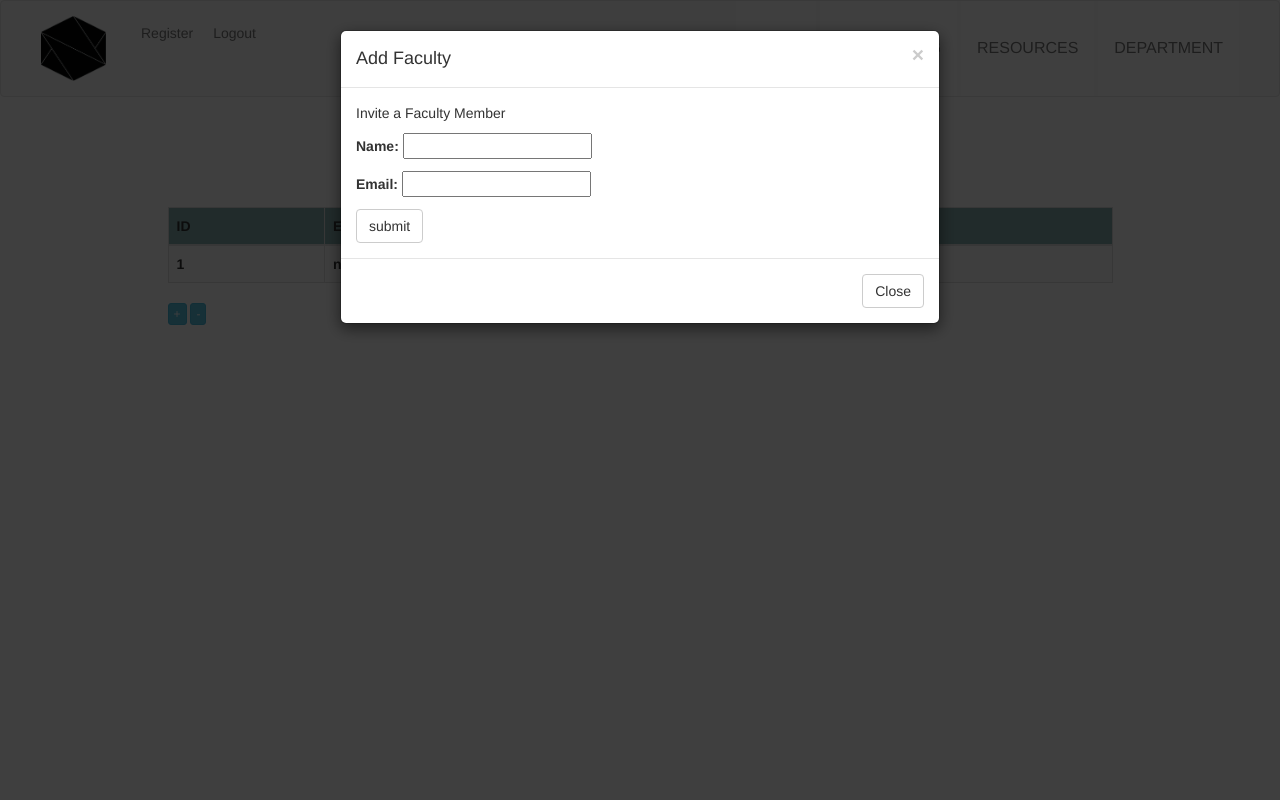
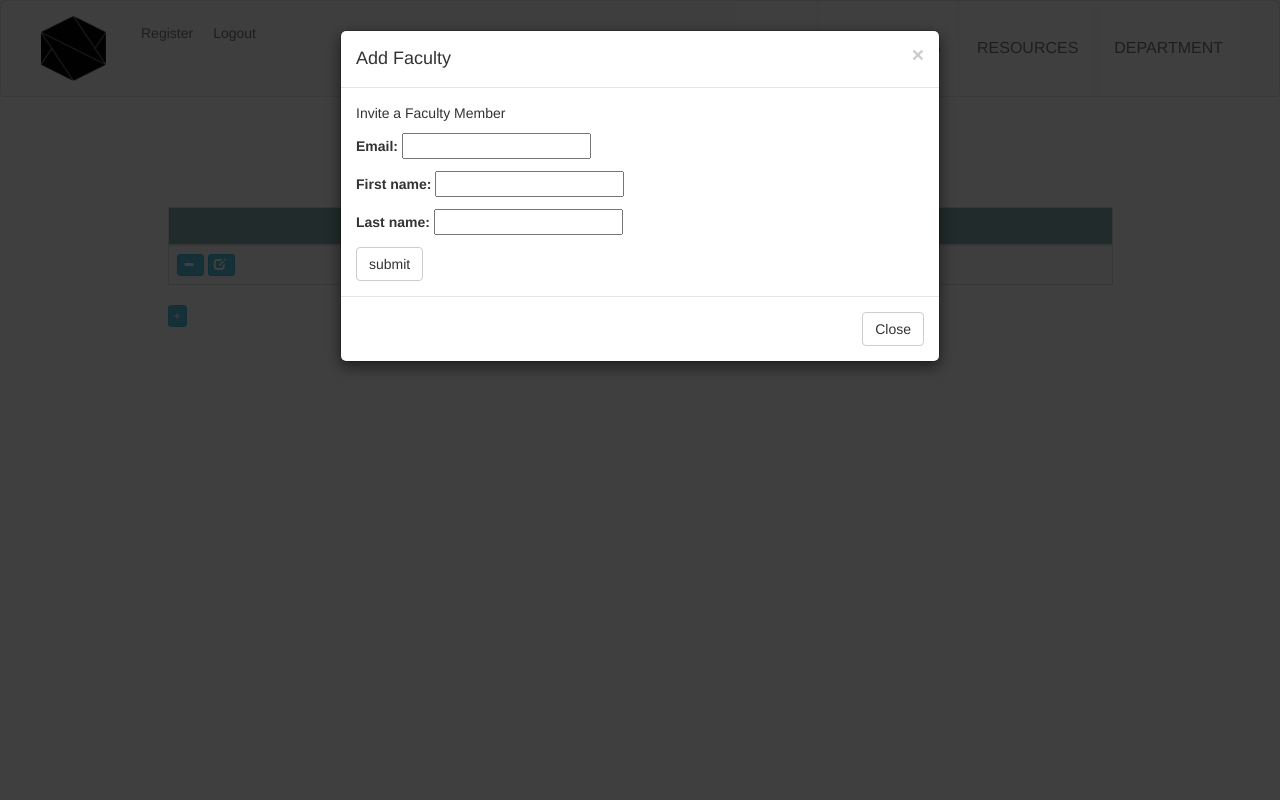
Before and after one commit to vdinovi/CSS, a Django app: template css/templates/faculty.html in a window 1280 px wide, after a click that opens the changed part. Run offline with Django 3.2, Linux system fonts and the light colour scheme; tables that the repository leaves empty hold one stand-in row (values such as "Sample post"); the template is opened without the code that fills it: values that come from a table or form of the project are taken from there, most other values are stand-ins (such as "Sample title", 1, 10 or a date in 2020); lists and menus that the app fills with data are empty; some libraries are stand-ins or nearby versions.

Commit message:
updated models and tests

```diff
--- a/css/forms.py
+++ b/css/forms.py
@@ -2,6 +2,7 @@ from django import forms
 from django.core.mail import send_mail
 from css.models import CUser, Room
 from django.http import HttpResponseRedirect
+import re
 
 #Login Form
 class LoginForm(forms.Form):
@@ -10,14 +11,18 @@ class LoginForm(forms.Form):
 
 #  Invite Form
 class InviteUserForm(forms.Form):
-    name = forms.CharField()
     email = forms.EmailField()
+    first_name = forms.CharField()
+    last_name = forms.CharField()
 
     def send_invite(self, usertype):
-        send_mail('Invite to register for CSS',
-                   self.cleaned_data['name'] + ', you have been invited to register for CSS',
-                   'registration@inviso-css',
-                   [self.cleaned_data['email']])
+        name = self.cleaned_data['first_name'] + self.cleaned_data['last_name']
+        print name
+        print self.data['email']
+        #send_mail('Invite to register for CSS',
+        #          name + ', you have been invited to register for CSS',
+        #          'registration@inviso-css',
+        #           [self.cleaned_data['email']])
 
 # Registration Form
 class RegisterUserForm(forms.Form):
@@ -31,17 +36,21 @@ class RegisterUserForm(forms.Form):
     def save(self):
         user = CUser.create(email=self.cleaned_data['email'],
                             password=self.cleaned_data['password2'],
-                            user_type=self.cleaned_data['user_type'])
-        user.set_name(self.cleaned_data['first_name'], self.cleaned_data['last_name'])
+                            user_type=self.cleaned_data['user_type'],
+                            first_name=self.cleaned_data['first_name'],
+                            last_name=self.cleaned_data['last_name'])
         user.save()
         return user
+
+# Edit User Form
+class EditUserForm(forms.Form):
+    pass
 
 
 # Delete Form
 class DeleteUserForm(forms.Form):
     email = forms.CharField(label='Confirm email')
 
-    # TODO: Delete user
     def delete_user(self):
         CUser.get_user(email=self.cleaned_data['email']).delete()
 
--- a/css/models.py
+++ b/css/models.py
@@ -17,20 +17,15 @@ class CUser(models.Model):
 
     @staticmethod
     def validate_email(email):
-        if re.match(r'^[A-Za-z0-9\._%+\-]+@[A-Za-z0-9\.\-]+\.[A-Za-z]{2,}$',
-                    email) is None:
-            raise ValidationError("Attempted CUser creation"+
-                                  "with invalid email address")
+        if re.match(r'^[A-Za-z0-9\._%+\-]+@[A-Za-z0-9\.\-]+\.[A-Za-z]{2,}$', email) is None:
+            raise ValidationError("Attempted CUser creation"+"with invalid email address")
         return email
 
     # Password must:
-    #   be 8-32 chars, have 1 alphabetical char, 1 digit,
-    #   and 1 special char[$@!%*#?&]
+    # be 8-32 chars, have: 1 alphachar, 1 digit, 1 specialchar
     @staticmethod
     def validate_password(password):
-        if ( (len(password) < 8)
-           or (len(password) > 32)
-           or (re.match(r'^(?=.*\d)(?=.*[A-Za-z])(?=.*[-._!@#$%^&*?+])[A-Za-z0-9-._!@#$%^&*?+]{8,32}$', password) is None)):
+        if re.match(r'^(?=.*\d)(?=.*[A-Za-z])(?=.*[-._!@#$%^&*?+])[A-Za-z0-9-._!@#$%^&*?+]{8,32}$', password) is None:
             raise ValidationError("Attempted CUser creation with invalid password")
         return password
 
@@ -53,12 +48,13 @@ class CUser(models.Model):
         return last_name
 
     @classmethod
-    def create(cls, email, password, user_type):
-        user = cls(user=User.objects.create_user(
-                               username=cls.validate_email(email),
-                               email=cls.validate_email(email),
-                               password=cls.validate_password(password)),
-                    user_type=cls.validate_user_type(user_type))
+    def create(cls, email, password, user_type, first_name, last_name):
+        user = cls(user=User.objects.create_user(username=cls.validate_email(email),
+                                                 email=cls.validate_email(email),
+                                                 password=cls.validate_password(password),
+                                                 first_name=first_name,
+                                                 last_name=last_name),
+                   user_type=cls.validate_user_type(user_type))
         user.save()
         return user
 
@@ -96,6 +92,14 @@ class FacultyDetails(models.Model):
     user = models.OneToOneField(CUser, on_delete=models.CASCADE, blank=False)
     target_workload = models.IntegerField() # in hours
     changed_preferences = models.CharField(max_length=1) # 'y' or 'n'
+
+    @classmethod
+    def create(cls, user, target_workload):
+        faculty_details = cls(user=user, target_workload=target_workload,
+                              changed_preferences='y')
+
+    def set_changed_preferences(self, changed):
+        self.changed_preferences = changed
 
 # ---------- Resource Models ----------
 # Room represents department rooms
@@ -153,6 +157,10 @@ class SectionType(models.Model):
         else:
             return cls(section_type = section_type_name)
 
+    @classmethod
+    def get_section_type(cls, section_type_name):
+        cls.objects.get(section_type_name=section_type_name)
+
 
 # WorkInfo contains the user defined information for specific Course-SectionType pairs
 # Each pair has an associated work units and work hours defined by the department
@@ -175,10 +183,7 @@ class Availability(models.Model):
 
     @classmethod
     def create(cls, email, days, start, end, level):
-        try:
-            faculty = CUser.get_faculty(email=email)
-        except ObjectDoesNotExist:
-            raise ValidationError("User does not exist")
+        faculty = CUser.get_faculty(email=email)
         if days is None or len(days) > 16 or (days != "MWF" and days != "TR"):
             raise ValidationError("Invalid days of week input")
         elif (start is None):
--- a/css/templates/faculty.html
+++ b/css/templates/faculty.html
@@ -36,12 +36,17 @@
           <table class = "table table-striped table-hover table-bordered" style="background-color: #fff">
             <thead>
               <tr class="top">
+                <th/>
                 <th>ID</th>
                 <th>Email</th>
             </thead>
             <tbody>
               {% for cuser in faculty_list %}
               <tr>
+                <td>
+                <button type="button" class="btn btn-info btn-xs" data-toggle="modal" data-target="#delete-faculty" onclick="setDeleteID('{{ faculty.user.email }}')"><span class="glyphicon glyphicon-minus"></span>&nbsp;</button>
+                <button type="button" class="btn btn-info btn-xs" data-toggle="modal" data-target="#edit-faculty"><span onclick="updateRoom('{{ faculty.user.name }}')" class="glyphicon glyphicon-edit"></span>&nbsp;</button>
+                </td>
                 <th>{{ cuser.user.id }}</th>
                 <th>{{ cuser.user.email }}</th>
               </tr>
@@ -49,7 +54,6 @@
             </tbody>
           </table>
           <button type="button" class="btn btn-info btn-xs" data-toggle="modal" data-target="#add-faculty">+</button>
-          <button type="button" class="btn btn-info btn-xs" data-toggle="modal" data-target="#delete-faculty">-</button>
         </div>
       </div>
     </div>
@@ -63,10 +67,32 @@
             <h4 class="modal-title">Add Faculty</h4>
           </div>
           <div class="modal-body">
-            <form method="POST" action="?" novalidate>{% csrf_token %}
+            <form name='invite-form' method="POST" action="?" novalidate>{% csrf_token %}
               <p>Invite a Faculty Member</p>
               {{ invite_user_form.as_p }}
-              <button type="submit" name="invite-form" class="save btn btn-default">submit</button>
+              <button type="submit" name="invite-form-button" class="save btn btn-default">submit</button>
+            </form>
+          </div>
+          <div class="modal-footer">
+            <button type="submit" class="btn btn-default" data-dismiss="modal">Close</button>
+          </div>
+        </div>
+      </div>
+    </div>
+    <div id="edit-faculty" class="modal fade" role="dialog">
+      <div class="modal-dialog">
+        <!-- Modal content-->
+        <div class="modal-content">
+          <div class="modal-header">
+            <button type="button" class="close" data-dismiss="modal">&times;</button>
+            <h4 class="modal-title">Add Faculty</h4>
+          </div>
+          <div class="modal-body">
+            <form name='edit-form' method="POST" action="?" >{% csrf_token %}
+              <p>Edit [insert name here] </p>
+              {{ edit_user_form.as_p }}
+              <button type="submit" name="edit-form-button" class="save btn btn-default">submit</button>
+            </form>
           </div>
           <div class="modal-footer">
             <button type="button" class="btn btn-default" data-dismiss="modal">Close</button>
@@ -74,6 +100,7 @@
         </div>
       </div>
     </div>
+
     <div id="delete-faculty" class="modal fade" role="dialog">
       <div class="modal-dialog">
         <!-- Modal content-->
@@ -83,10 +110,11 @@
             <h4 class="modal-title">Delete Faculty</h4>
           </div>
           <div class="modal-body">
-            <form method="POST" action="?">{% csrf_token %}
-              <p>Delete a Faculty Member</p>
+            <form name='delete-form' method="POST" action="?">{% csrf_token %}
+              <p>Delete [insert name here]</p>
               {{ delete_user_form.as_p }}
-              <button type="submit" name="delete-form" class="save btn btn-default">submit</button>
+              <button type="submit" name="delete-form-button" class="save btn btn-default">submit</button>
+            </form>
           </div>
           <div class="modal-footer">
             <button type="button" class="btn btn-default" data-dismiss="modal">Close</button>
--- a/css/templates/home.html
+++ b/css/templates/home.html
@@ -11,15 +11,12 @@
     <link rel="stylesheet" href="https://maxcdn.bootstrapcdn.com/bootstrap/3.3.7/css/bootstrap.min.css" integrity="sha384-BVYiiSIFeK1dGmJRAkycuHAHRg32OmUcww7on3RYdg4Va+PmSTsz/K68vbdEjh4u" crossorigin="anonymous">
     <link href="{% static "css/custom.css" %}" rel="stylesheet">
 
-    <!-- Bootstrap
-      <link href="../static/css/bootstrap.min.css" rel="stylesheet"> -->
   </head>
 
   <body>
     {% include "navbar.html" %}
 
     <!-- jQuery (necessary for Bootstrap's JavaScript plugins) -->
-    <scri pt src="https://ajax.googleapis.com/ajax/libs/jquery/1.12.4/jquery.min.js"></script>
-  <script src="../static/js/bootstrap.min.js"></script>
+    <script src="https://ajax.googleapis.com/ajax/libs/jquery/1.12.4/jquery.min.js"></script>
   </body>
 </html>
--- a/css/templates/registration.html
+++ b/css/templates/registration.html
@@ -9,6 +9,7 @@
 
     <!-- Bootstrap -->
     <link rel="stylesheet" href="https://maxcdn.bootstrapcdn.com/bootstrap/3.3.7/css/bootstrap.min.css" integrity="sha384-BVYiiSIFeK1dGmJRAkycuHAHRg32OmUcww7on3RYdg4Va+PmSTsz/K68vbdEjh4u" crossorigin="anonymous">
+
     <!-- Custom -->
     {% load static %}
     <link href="{% static "css/custom.css" %}" rel="stylesheet">
@@ -37,10 +38,7 @@
                       <div>
                         <form action="#" method="POST" onSubmit="return validateRegisterForm()" name="register-form" id="regform">{% csrf_token %}
                           {{ registration_form.as_p }}
-
                           <button type="submit" name="register-form" class="save btn register-btn">Submit</button>
-                          <button name="register-form" type="submit" class="save btn register-btn">submit</button>
-
                       </div>
                 </div>
             </div>
```
Also changed, not shown: css/templates/rooms.html (+0 -12 lines), tests/test_faculty.py (+26 -4 lines), tests/test_schedulers.py (renamed from tests/test_scheduler.py, +32 -10 lines).
